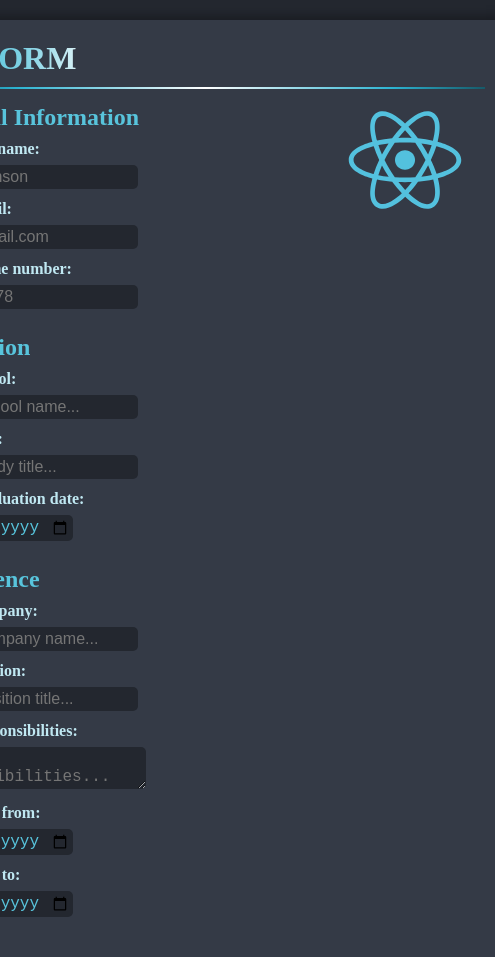
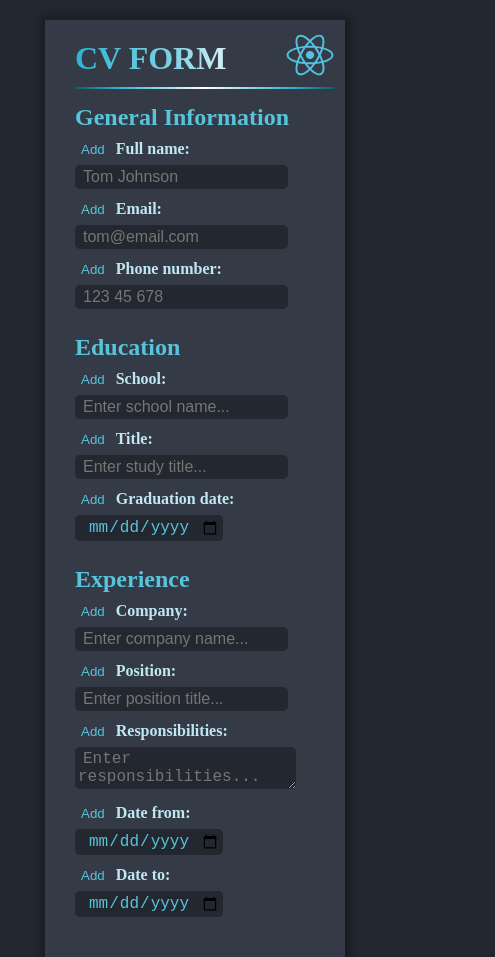
Before and after one commit to biandresen/CV_App, a React (Vite) app: page / in a window 390 px wide. Shown: the whole page, 495 px wide, since content can reach past the window. Built offline with nearby package versions, Linux system fonts and the light colour scheme.

Commit message:
feat: add media-query for < 600px width

```diff
--- a/src/styles/index.css
+++ b/src/styles/index.css
@@ -120,3 +120,14 @@ hr {
     hsl(191, 65%, 25%)
   );
 }
+
+@media (max-width: 600px) {
+  .CV-container {
+    width: 300px;
+  }
+  .react-logo {
+    width: 50px;
+    top: -25px;
+    right: 10px;
+  }
+}
```
